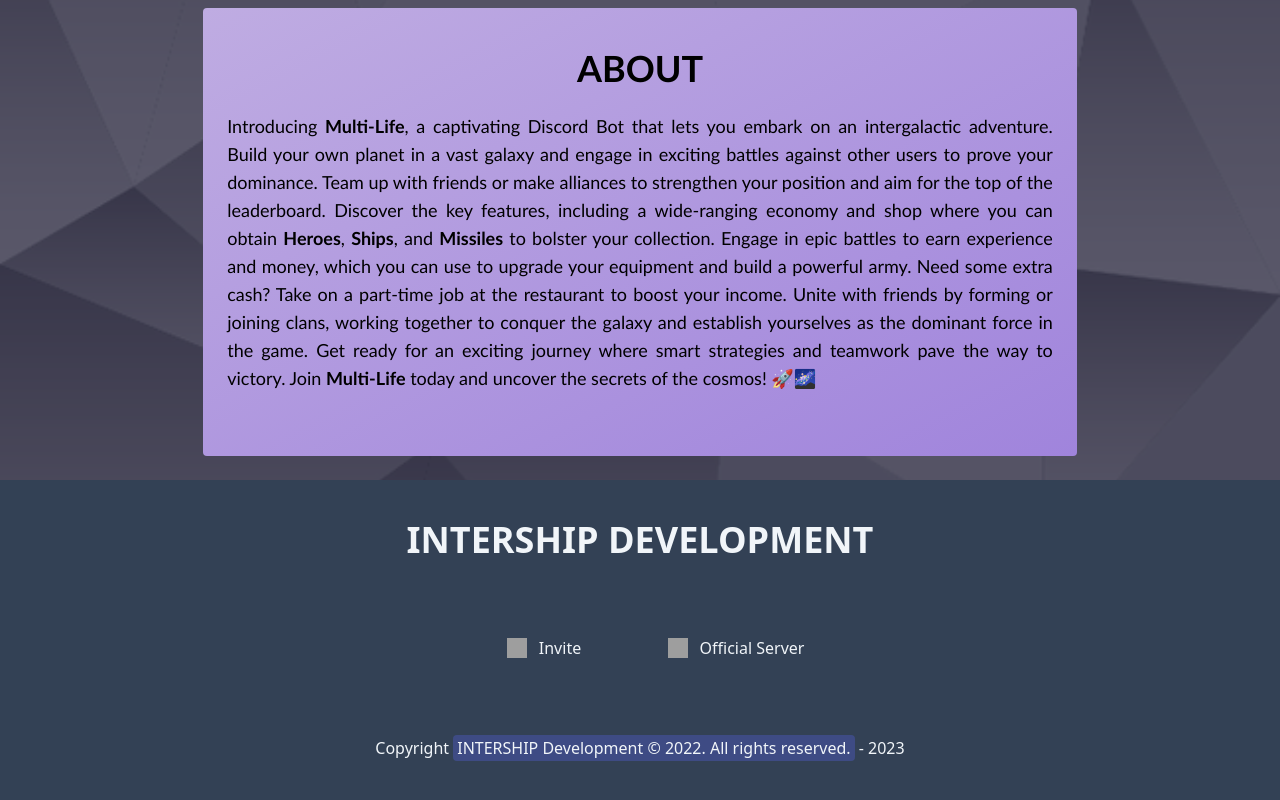
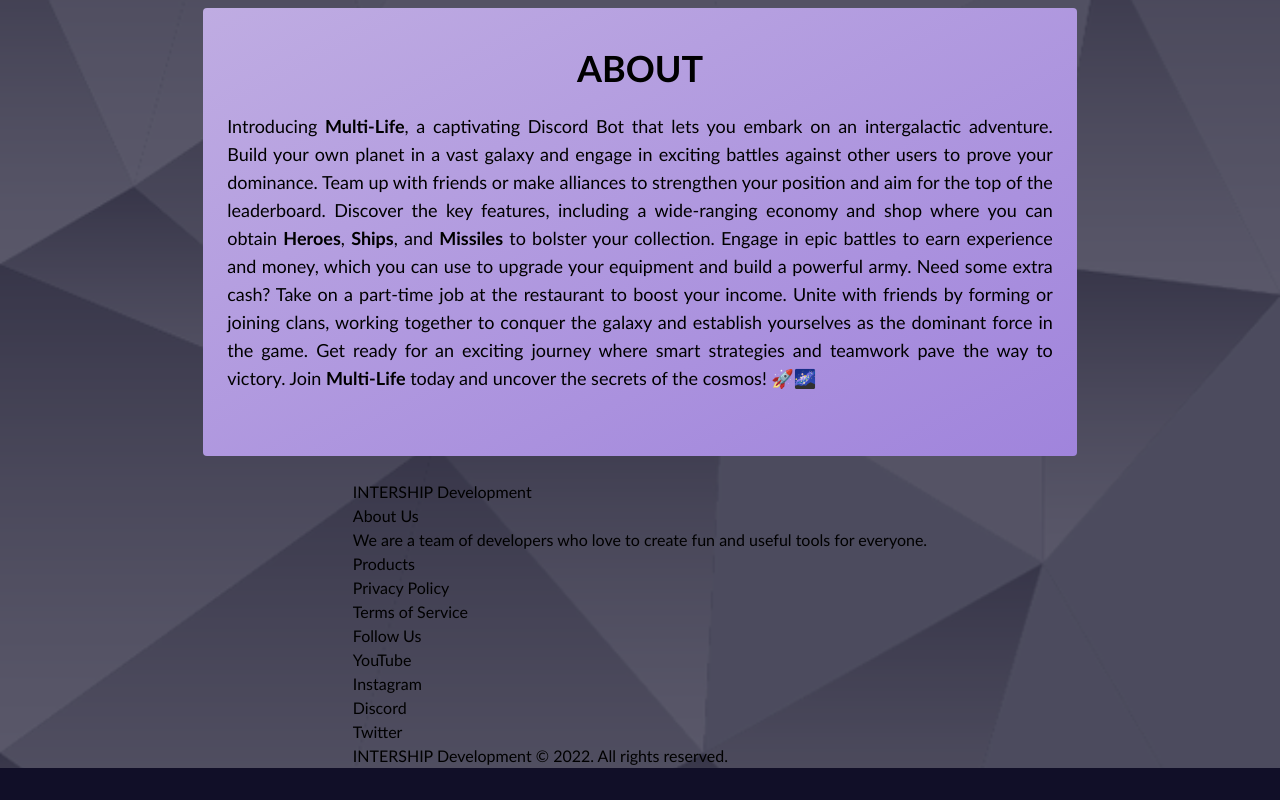
Before and after one commit to ViPSeCuRe-github/MULTI-LIFE-WEBSITE, a plain HTML site: page index.html in a window 1280 px wide. Shown: the part 2316-3116 px from the top of the page. After the commit the page ends 3084 px from the top, so only its background shows below. Drawn offline with nearby package versions, Linux system fonts and the light colour scheme; grey boxes are pictures that could not be loaded.

Commit message:
Update index.html

```diff
--- a/index.html
+++ b/index.html
@@ -133,27 +133,63 @@
                 </p>
             </div>
         </section>
+  <footer>
 
-        <footer class="w-full bg-slate-700 flex flex-col items-center justify-evenly text-slate-100 font-sans py-4 md:py-10 px-2 space-y-10">
-            <h1 class="font-bold text-3xl md:text-4xl text-center">INTERSHIP DEVELOPMENT</h1>
+    <div class="footer-overview">
 
-            <div class="h-full flex items-center justify-center flex-col md:flex-row">
+      <h1 class="footer-title">INTERSHIP Development</h1>
 
-                <a href="https://discord.com/oauth2/authorize?client_id=930518014258983032&permissions=126016&scope=bot" class="w-36 md:w-48 py-3 md:h-24 flex justify-center items-center space-x-3 hover:text-white">
-                    <img src="https://em-content.zobj.net/thumbs/120/apple/325/link_1f517.png" alt="" class="w-5 h-5">
-                    <p>Invite</p>
-                </a>
+      <div class="footer-content">
 
-                <a href="https://discord.gg/MPAKZTP9GW" class="w-36 md:w-48 py-3 md:h-24 flex justify-center items-center space-x-3 hover:text-white">
-                    <img src="https://em-content.zobj.net/thumbs/120/facebook/327/busts-in-silhouette_1f465.png" alt="" class="w-5 h-5">
-                    <p>Official Server</p>
-                </a>
-            </div>
+        <div class="footer-column">
 
-            <div class="h-full flex items-center justify-center">
-                <a href="https://discord.com/users/743318400180158544" class="text-center hover:text-white">Copyright <span class="bg-[#5865f24d] px-1 py-0.5 rounded">INTERSHIP Development © 2022. All rights reserved.</span> - 2023</a>
-            </div>
-        </footer>
-    </main>
+          <h2>About Us</h2>
+
+          <p>We are a team of developers who love to create fun and useful tools for everyone.</p>
+
+        </div>
+
+        <div class="footer-column">
+
+          <h2>Products</h2>
+
+          <ul>
+
+            <li><a href="https://multilife.repl.co/privacy" target="_blank">Privacy Policy</a></li>
+
+            <li><a href="https://multilife.repl.co/tos" target="_blank">Terms of Service</a></li>
+
+          </ul>
+
+        </div>
+<div class="footer-column">
+
+          <h2>Follow Us</h2>
+
+          <ul>
+
+            <li><a href="https://multilife.repl.co/youtube" target="_blank">YouTube</a></li>
+
+            <li><a href="https://multilife.repl.co/instagram" target="_blank">Instagram</a></li>
+
+            <li><a href="https://multilife.repl.co/discord" target="_blank">Discord</a></li>
+
+            <li><a href="https://multilife.repl.co/twitter" target="_blank">Twitter</a></li>
+
+          </ul>
+
+        </div>
+
+      </div>
+
+    </div>
+
+    <div class="footer-bottom">
+
+      <p>INTERSHIP Development &copy; 2022. All rights reserved.</p>
+
+    </div>
+
+  </footer>
 </body>
 </html>
```
